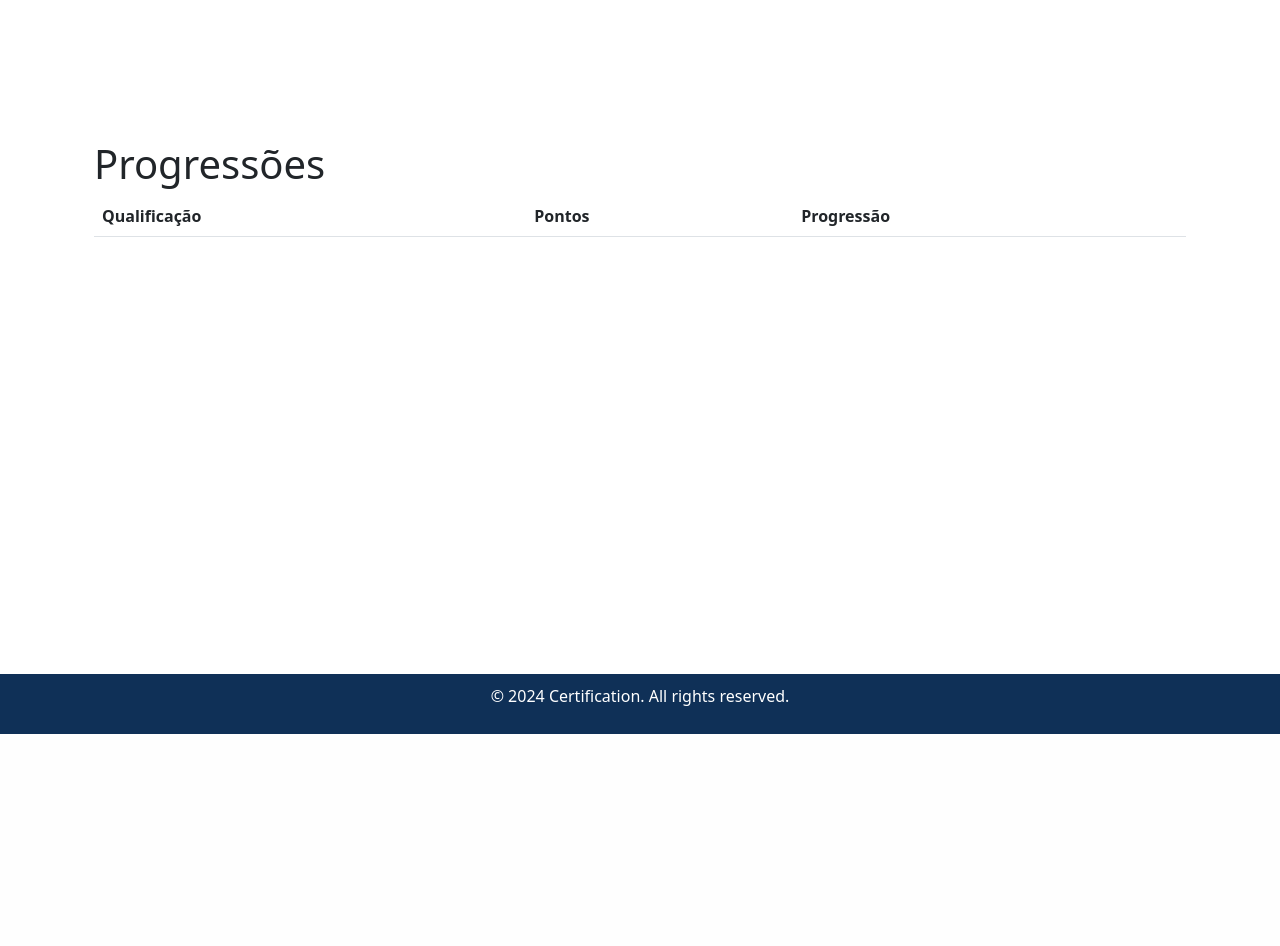
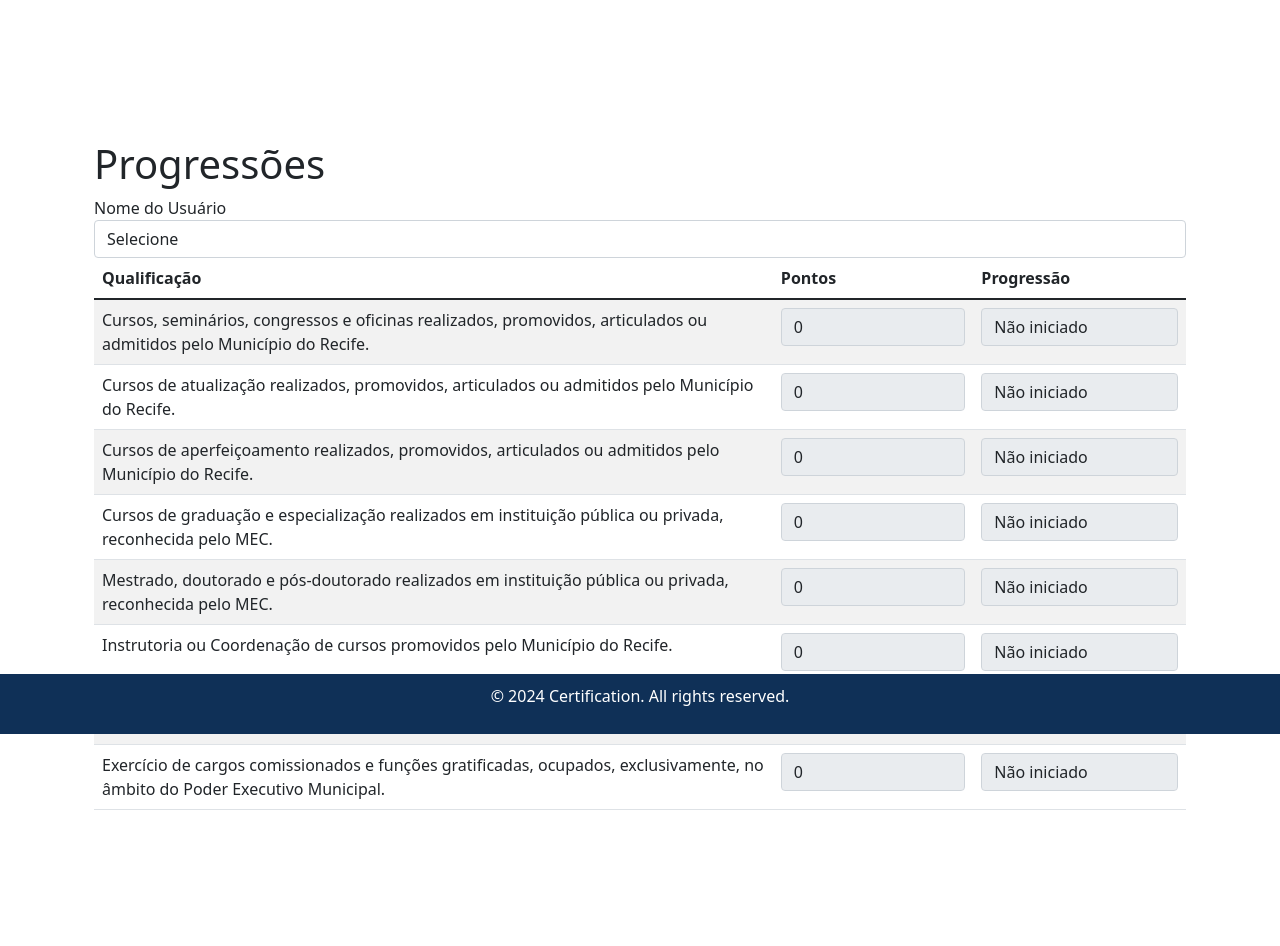
Before and after one commit to TN-Junior/certified-points, a Flask app: page /progressoes in a window 1280 px wide. Shown: the part 66-1012 px from the top of the page. Before the commit the page ends 800 px from the top, so only its background shows below. Run offline with Flask 3, Linux system fonts and the light colour scheme; the visitor is signed in with stand-in values (Sample User, id 1); lists and menus that the app fills with data are empty; some libraries are stand-ins or nearby versions.

Commit message:
primeiros passos na tela de progressão

```diff
--- a/app.py
+++ b/app.py
@@ -564,26 +564,34 @@ def api_get_mensagens():
     mensagens_json = [{'sender': m.sender, 'content': m.content, 'timestamp': m.timestamp.strftime('%Y-%m-%d %H:%M:%S')} for m in mensagens]
     return jsonify(mensagens_json)
 
-@app.route('/progressoes')
+@app.route('/progressoes', methods=['GET', 'POST'])
 @login_required
 def progressoes():
-    usuario_id = session.get('usuario_logado')
+    # Busca todos os usuários cadastrados no sistema
+    usuarios = Usuario.query.all()
+    print(usuarios)  # Verifica se a lista de usuários está sendo retornada corretamente
 
-    # Consulta os certificados aprovados do usuário
+    # Obtém o ID do usuário selecionado no formulário, se houver
+    usuario_id = request.form.get('usuario')
+
+    # Caso nenhum usuário tenha sido selecionado, usa o usuário logado como padrão
+    if usuario_id:
+        usuario_id = int(usuario_id)  # Converte o ID do usuário selecionado para inteiro
+    else:
+        usuario_id = session.get('usuario_logado')
+
+    # Consulta os certificados aprovados do usuário selecionado
     certificados_aprovados = Certificado.query.filter_by(usuario_id=usuario_id, aprovado=True).all()
 
     # Agrupar os pontos por qualificação
-    progressoes = {}
+    progressoes = {qual: {'pontos': 0, 'progressao': 'Não iniciado'} for qual in QUALIFICACOES}
     for certificado in certificados_aprovados:
         qualificacao = certificado.qualificacao
         pontos = certificado.pontos
 
-        if qualificacao not in progressoes:
-            progressoes[qualificacao] = {'pontos': 0, 'progressao': 'Não iniciado'}
-
         progressoes[qualificacao]['pontos'] += pontos
 
-        # Define a progressão com base nos pontos acumulados (exemplo)
+        # Define a progressão com base nos pontos acumulados
         if progressoes[qualificacao]['pontos'] >= 30:
             progressoes[qualificacao]['progressao'] = 'Concluído'
         elif progressoes[qualificacao]['pontos'] >= 15:
@@ -591,7 +599,16 @@ def progressoes():
         else:
             progressoes[qualificacao]['progressao'] = 'Não iniciado'
 
-    return render_template('progressoes.html', progressoes=progressoes)
+    # Renderiza o template com a lista de usuários e progressoes
+    return render_template('progressoes.html', progressoes=progressoes, usuarios=usuarios, usuario_selecionado=usuario_id)
+
+
+    # Renderiza o template com a lista de usuários e progressoes
+    return render_template('progressoes.html', progressoes=progressoes, usuarios=usuarios, usuario_selecionado=usuario_id)
+
+
+
+
 
 if __name__ == '__main__':
     with app.app_context():
--- a/templates/progressoes.html
+++ b/templates/progressoes.html
@@ -6,8 +6,28 @@ Progressões
 
 {% block content %}
 <div class="container content">
+    <div class="rectangle-container">
         <h1>Progressões</h1>
-    <form>
+        <form method="post">
+            <!-- Campo para selecionar o usuário -->
+            <div class="form-group">
+                <label for="usuario">Nome do Usuário</label>
+                <select id="usuario" name="usuario" class="form-control" onchange="updateMatricula()">
+                    <option value="" {% if not usuario_selecionado %}selected{% endif %}>Selecione</option>
+                    {% for usuario in usuarios %}
+                        <option value="{{ usuario.id }}" data-matricula="{{ usuario.matricula }}" {% if usuario.id == usuario_selecionado %}selected{% endif %}>
+                            {{ usuario.nome }}
+                        </option>
+                    {% endfor %}
+                </select>
+            </div>
+
+            <!-- Campo para exibir a matrícula do usuário selecionado, inicialmente oculto -->
+            <div class="form-group" id="matricula-group" style="display: none;">
+                <label for="matricula">Matrícula do Usuário</label>
+                <input type="text" id="matricula" class="form-control" readonly>
+            </div>
+
             <table class="table table-striped">
                 <thead>
                     <tr>
@@ -32,10 +52,34 @@ Progressões
             </table>
         </form>
     </div>
+</div>
 
 <footer class="footer">
     <div class="container">
         <p>&copy; 2024 Certification. All rights reserved.</p>
     </div>
 </footer>
+
+<script>
+function updateMatricula() {
+    // Obtém o elemento selecionado no dropdown
+    const usuarioSelect = document.getElementById('usuario');
+    const selectedOption = usuarioSelect.options[usuarioSelect.selectedIndex];
+
+    // Obtém a matrícula do usuário selecionado a partir do atributo data-matricula
+    const matricula = selectedOption.getAttribute('data-matricula');
+
+    // Referência ao grupo do campo de matrícula
+    const matriculaGroup = document.getElementById('matricula-group');
+
+    // Verifica se uma matrícula está disponível e exibe o campo, caso contrário, esconde-o
+    if (matricula) {
+        document.getElementById('matricula').value = matricula;
+        matriculaGroup.style.display = 'block'; // Mostra o campo de matrícula
+    } else {
+        matriculaGroup.style.display = 'none'; // Esconde o campo de matrícula
+        document.getElementById('matricula').value = ''; // Limpa o campo de matrícula
+    }
+}
+</script>
 {% endblock %}
```
Also changed, not shown: 1 other file. Lines whose indentation alone changed are shown as unchanged.
